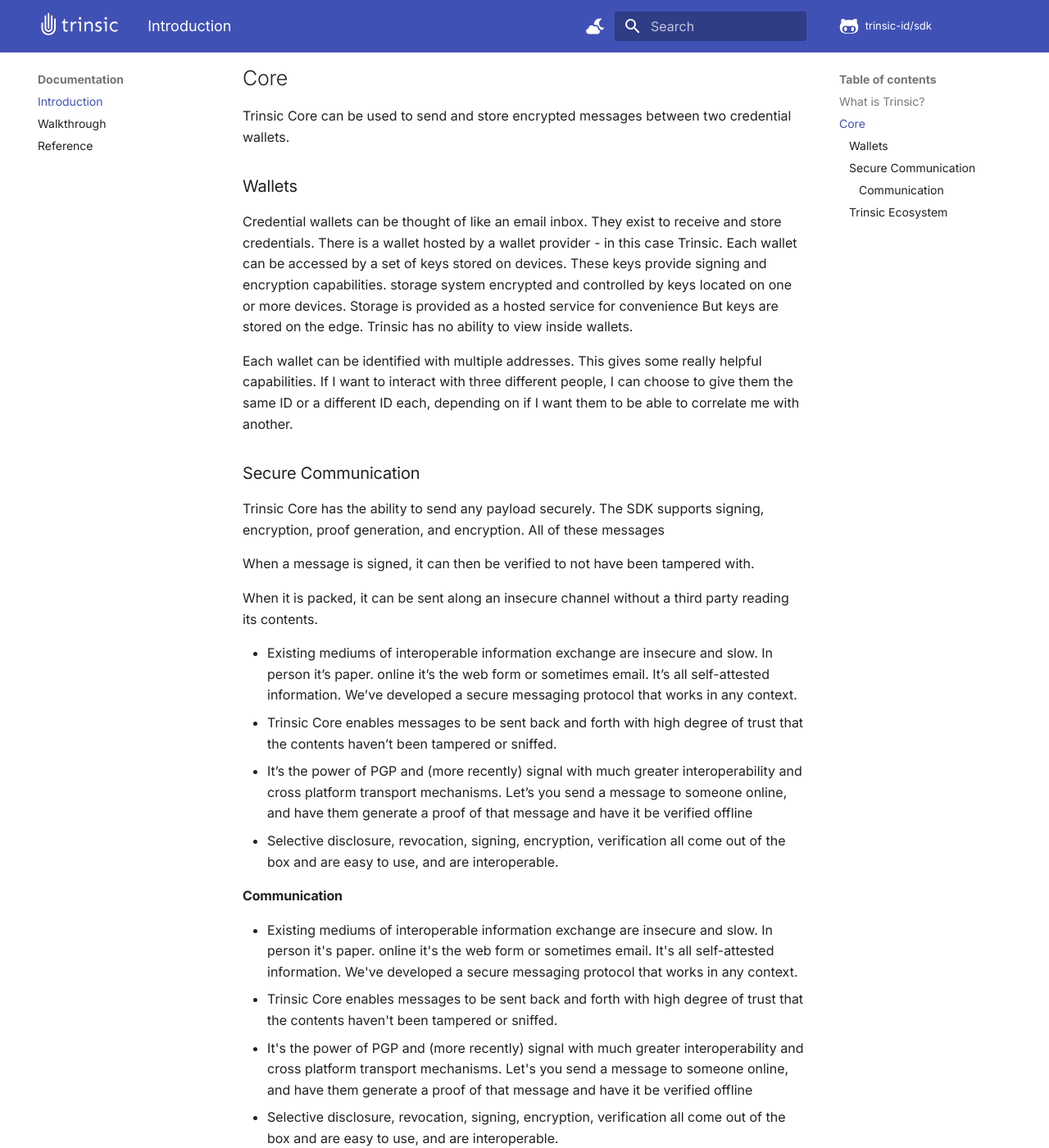
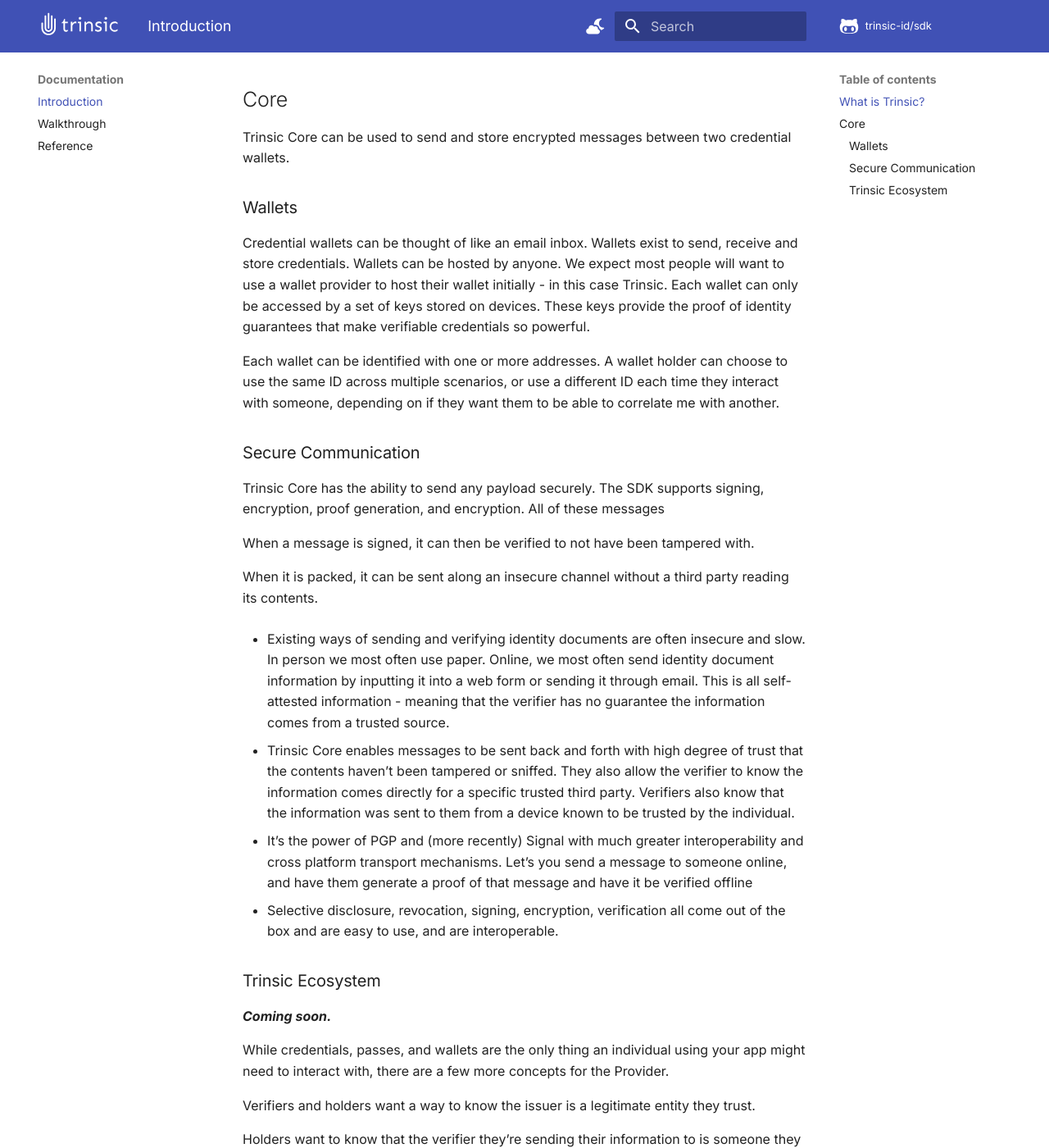
Before and after one commit to trinsic-id/v2-sdk, an MkDocs documentation site: the page built from docs/index.md, in a window 1280 px wide and 1400 px high, scrolled down 858 px. Shown: the whole window at 82% size. Built offline with MkDocs 1.6.1 and Material for MkDocs 9.7.7, drawn with Linux system fonts in a browser that asks for light colours; comment, search, counter and statistics services are not loaded; some of the changed text lies outside the part shown.

Commit message:
minor concept doc edits

```diff
--- a/docs/index.md
+++ b/docs/index.md
@@ -1,10 +1,10 @@
 # Introduction
 
-Organizations spend huge amounts of time and money to manually verify information contained within paper and pdf documents. Long security lines, repetitive paper forms, and increasing identity theft are a burden for individuals and organizations alike.
+Organizations spend huge amounts of time and money to manually verify information contained within paper and pdf documents. These costs manifest in long security lines, repetitive paper forms, and identity theft, which are assumed to be the cost of doing business.
 
 Using the latest innovations in authentication standards and networking protocols, Trinsic gives developers the tools to transform credentials, licenses, passes, and certificates to a format that can be exchanged digitally and verified instantly by anyone. This format is called a Verifiable Credential, and has recently been standardized by the W3C.
 
-Verifiable Credentials come with some new superpowers. Unlike a paper document or html form, when information within a verifiable credential is shared, it can instantly be proven to have come from a trusted source. Thanks to the flexibility of its digital nature, verifiable credentials can be easily shared with the minimum information needed for a use case. Finally, they require no centralized authority or proprietary technology to use - verifiable credentials are built on interoperable standards  designed to be open, privacy-preserving, and distributed like the internet itself.
+Verifiable Credentials come with some new superpowers. Unlike a paper document or html form, when information within a verifiable credential is shared, it can instantly be proven to have come from a trusted source. Because verifiable credentials are digital, they can be easily shared with only the minimum information needed for a use case. They also require no centralized authority or proprietary technology to use - verifiable credentials are built on interoperable standards  designed to be open, privacy-preserving, and distributed like the internet itself.
 
 Hundreds of organizations of all sizes and industries use Trinsic’s infrastructure and tools to instantly verify information about individuals with technology instead of paper.
 
@@ -20,9 +20,9 @@
 Trinsic Core can be used to send and store encrypted messages between two credential wallets.
 
 ### Wallets
-Credential wallets can be thought of like an email inbox. They exist to receive and store credentials. There is a wallet hosted by a wallet provider - in this case Trinsic. Each wallet can be accessed by a set of keys stored on devices. These keys provide signing and encryption capabilities. storage system encrypted and controlled by keys located on one or more devices. Storage is provided as a hosted service for convenience But keys are stored on the edge. Trinsic has no ability to view inside wallets.
+Credential wallets can be thought of like an email inbox. Wallets exist to send, receive and store credentials. Wallets can be hosted by anyone. We expect most people will want to use a wallet provider to host their wallet initially - in this case Trinsic. Each wallet can only be accessed by a set of keys stored on devices. These keys provide the proof of identity guarantees that make verifiable credentials so powerful.
 
-Each wallet can be identified with multiple addresses. This gives some really helpful capabilities. If I want to interact with three different people, I can choose to give them the same ID or a different ID each, depending on if I want them to be able to correlate me with another.
+Each wallet can be identified with one or more addresses. A wallet holder can choose to use the same ID across multiple scenarios, or use a different ID each time they interact with someone, depending on if they want them to be able to correlate me with another.
 
 ### Secure Communication
 
@@ -33,25 +33,20 @@
 When it is packed, it can be sent along an insecure channel without a third party reading its contents.
 
 
-- Existing mediums of interoperable information exchange are insecure and slow. In person it’s paper. online it’s the web form or sometimes email. It’s all self-attested information. We’ve developed a secure messaging protocol that works in any context.
-- Trinsic Core enables messages to be sent back and forth with high degree of trust that the contents haven’t been tampered or sniffed.
-- It’s the power of PGP and (more recently) signal with much greater interoperability and cross platform transport mechanisms. Let’s you send a message to someone online, and have them generate a proof of that message and have it be verified offline
-- Selective disclosure, revocation, signing, encryption, verification all come out of the box and are easy to use, and are interoperable.
+- Existing ways of sending and verifying identity documents are often insecure and slow. In person we most often use paper. Online, we most often send identity document information by inputting it into a web form or sending it through email. This is all self-attested information - meaning that the verifier has no guarantee the information comes from a trusted source.
 
-#### Communication
-- Existing mediums of interoperable information exchange are insecure and slow. In person it's paper. online it's the web form or sometimes email. It's all self-attested information. We've developed a secure messaging protocol that works in any context.
-- Trinsic Core enables messages to be sent back and forth with high degree of trust that the contents haven't been tampered or sniffed.
-- It's the power of PGP and (more recently) signal with much greater interoperability and cross platform transport mechanisms. Let's you send a message to someone online, and have them generate a proof of that message and have it be verified offline
+- Trinsic Core enables messages to be sent back and forth with high degree of trust that the contents haven’t been tampered or sniffed. They also allow the verifier to know the information comes directly for a specific trusted third party. Verifiers also know that the information was sent to them from a device known to be trusted by the individual.
+- It’s the power of PGP and (more recently) Signal with much greater interoperability and cross platform transport mechanisms. Let’s you send a message to someone online, and have them generate a proof of that message and have it be verified offline
 - Selective disclosure, revocation, signing, encryption, verification all come out of the box and are easy to use, and are interoperable.
 ### Trinsic Ecosystem
 
 ***Coming soon.***
 
-While credentials, passes, and wallets are the only thing an individual using your app might need to interact with, there are a few more concepts for the Provider. Templates and Ecosystems.
+While credentials, passes, and wallets are the only thing an individual using your app might need to interact with, there are a few more concepts for the Provider.
 
 Verifiers and holders want a way to know the issuer is a legitimate entity they trust.
 
-Holders want to know that the verifier they’re sending a pass to is someone they trust.
+Holders want to know that the verifier they’re sending their information to is someone they trust.
 
 We introduce the concept of a trust registry.
 
```
